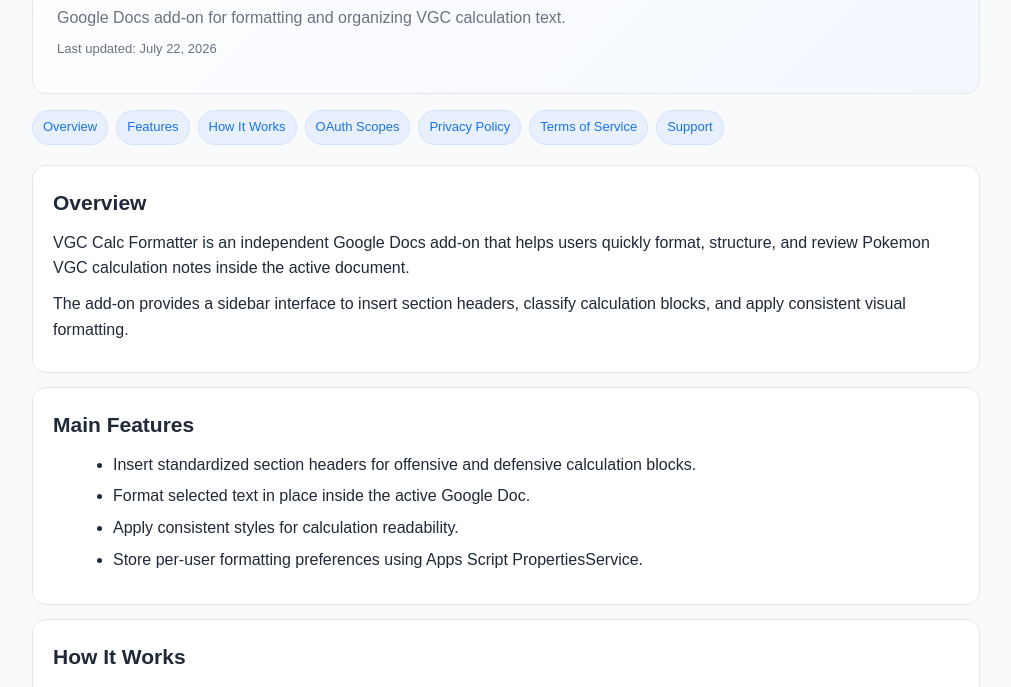
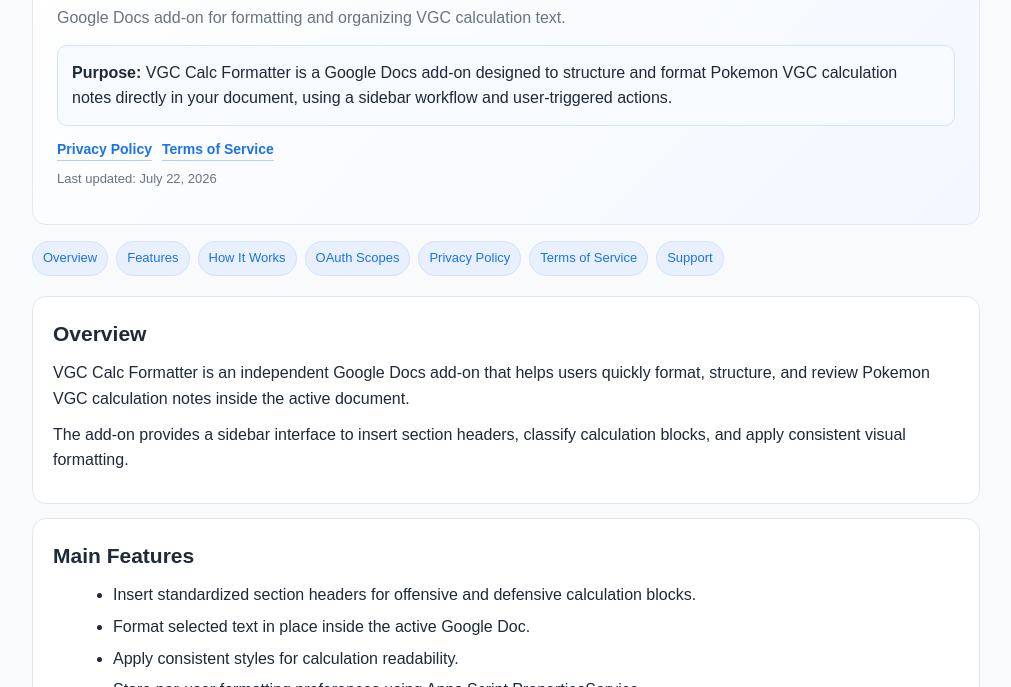
Before and after one commit to PokeJaume/VGC-Calc-Formatter, a plain HTML site: page index.html in a window 1280 px wide. Shown: the part 87-774 px from the top of the page, without its empty margins (134-1145 px from the left). Drawn offline with Linux system fonts and the light colour scheme.

Commit message:
Update index.html with new content and styles

```diff
--- a/index.html
+++ b/index.html
@@ -4,7 +4,7 @@
   <meta name="google-site-verification" content="NJAbqUAPZVBctXS0YOO4voL9Uwg0zAYx9kTfZAkIKVI" />
   <meta charset="UTF-8" />
   <meta name="viewport" content="width=device-width, initial-scale=1" />
-  <title>VGC Calc Formatter - App Information</title>
+  <title>VGC Calc Formatter</title>
   <style>
     :root {
       --bg: #f8fafc;
@@ -49,6 +49,37 @@
     .subtitle {
       margin: 0;
       color: var(--muted);
+    }
+
+    .purpose-box {
+      margin-top: 14px;
+      padding: 14px;
+      border: 1px solid #d2e3fc;
+      background: #f7faff;
+      border-radius: 10px;
+    }
+
+    .purpose-box p {
+      margin: 0;
+    }
+
+    .hero-links {
+      display: flex;
+      flex-wrap: wrap;
+      gap: 10px;
+      margin-top: 12px;
+    }
+
+    .hero-links a {
+      color: var(--accent);
+      font-size: 14px;
+      font-weight: 700;
+      text-decoration: none;
+      border-bottom: 1px solid #b6cdfb;
+    }
+
+    .hero-links a:hover {
+      text-decoration: underline;
     }
 
     .nav {
@@ -139,6 +170,16 @@
     <header class="hero" id="top">
       <h1>VGC Calc Formatter</h1>
       <p class="subtitle">Google Docs add-on for formatting and organizing VGC calculation text.</p>
+      <div class="purpose-box" aria-label="App purpose">
+        <p>
+          <strong>Purpose:</strong> VGC Calc Formatter is a Google Docs add-on designed to structure and format
+          Pokemon VGC calculation notes directly in your document, using a sidebar workflow and user-triggered actions.
+        </p>
+      </div>
+      <div class="hero-links" aria-label="Legal links">
+        <a href="#privacy">Privacy Policy</a>
+        <a href="#terms">Terms of Service</a>
+      </div>
       <p class="meta">Last updated: July 22, 2026</p>
     </header>
 
```
